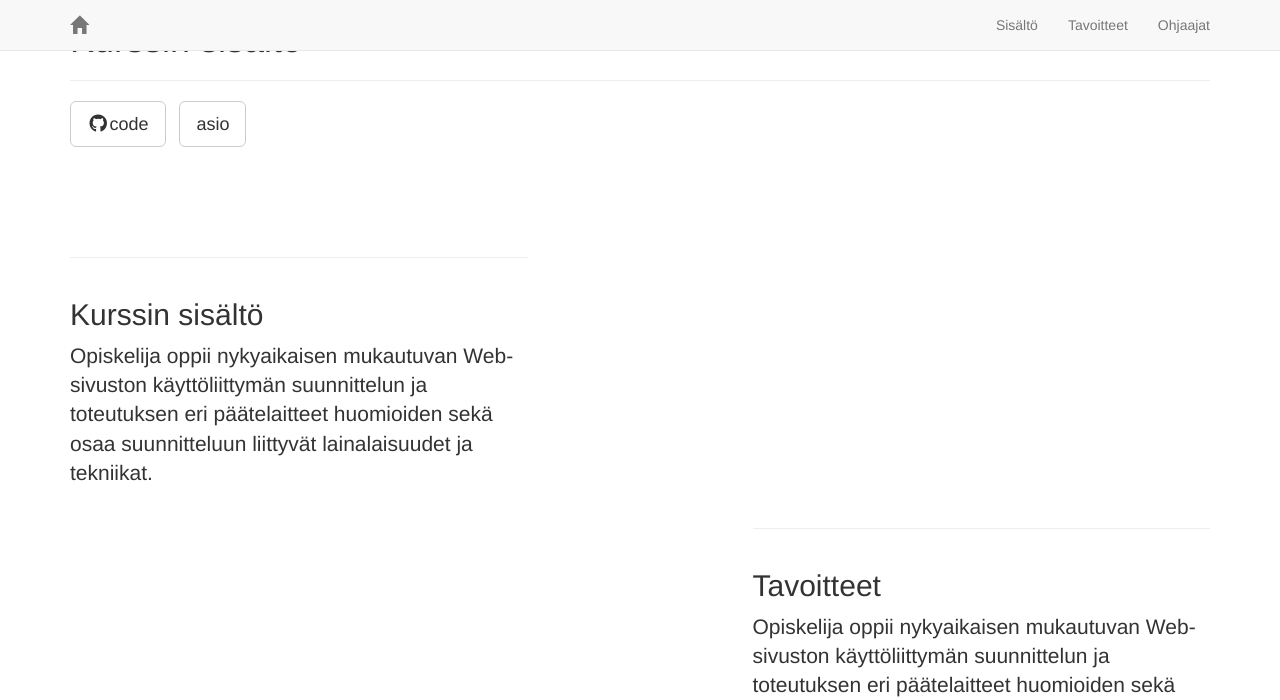
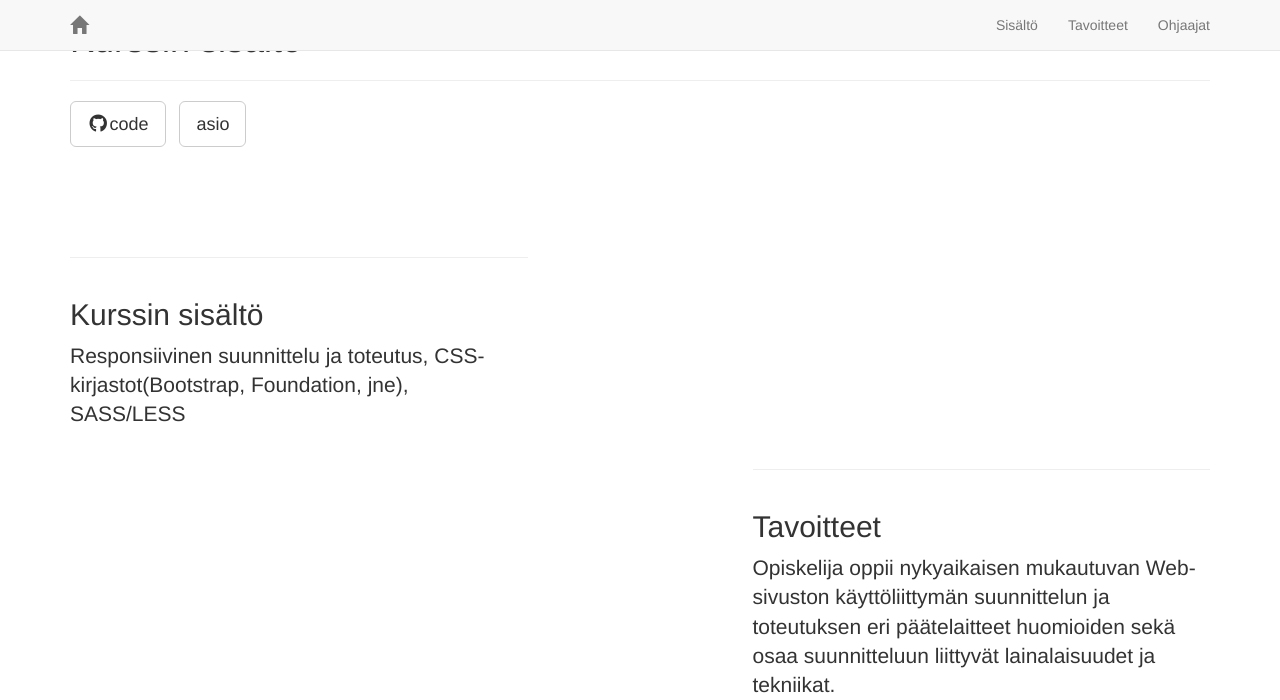
Before and after one commit to JAMK-IT/TTMS0400-web-visualisointi, a Jekyll site: the page built from _posts/2016-01-01-course1.md, in a window 1280 px wide and 1109 px high, cut to the strip 0-700 px from the top of the window. Built offline with Jekyll 4.4.1, drawn with Linux system fonts in a browser that asks for light colours; nearby versions of some CDN libraries; library files that are not in the unit come from our copies.

Commit message:
Update 2016-01-01-course1.md

```diff
--- a/_posts/2016-01-01-course1.md
+++ b/_posts/2016-01-01-course1.md
@@ -6,4 +6,4 @@ category: Services
 title: Kurssin sisältö
 description: |
 ---
-Opiskelija oppii nykyaikaisen mukautuvan Web-sivuston käyttöliittymän suunnittelun ja toteutuksen eri päätelaitteet huomioiden sekä osaa suunnitteluun liittyvät lainalaisuudet ja tekniikat.
+Responsiivinen suunnittelu ja toteutus, CSS-kirjastot(Bootstrap, Foundation, jne), SASS/LESS
```
